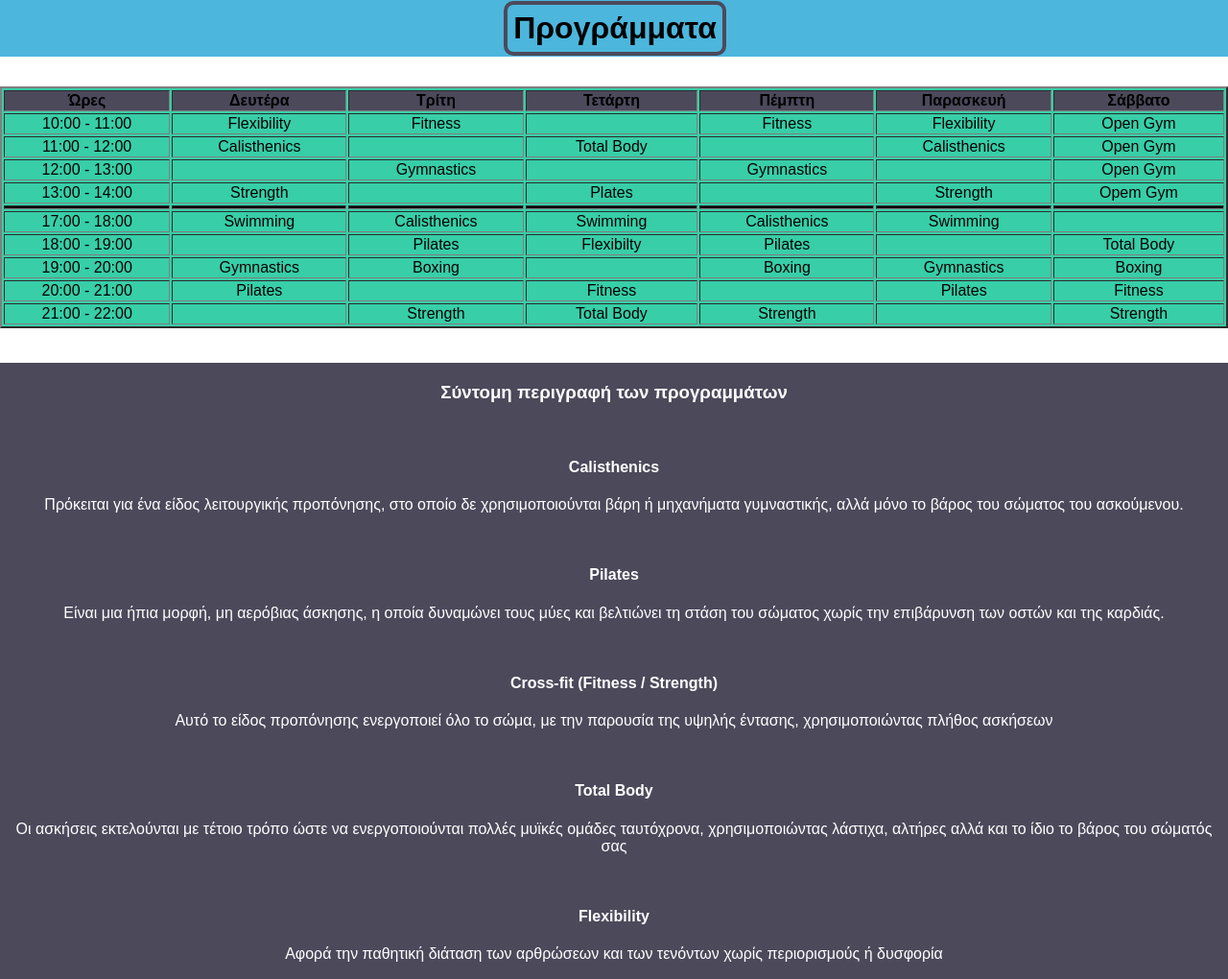
After one commit to irinizampet/gym, a Django app: page /programmaaaa/ in a window 1280 px wide. The commit adds this page. Shown: the whole page at 96% size. Run offline with Django 5.2, Linux system fonts and the light colour scheme.

Commit message:
μπομπιδες

```diff
--- a/jango/MyProject/mysite/gym/templates/login.html
+++ b/jango/MyProject/mysite/gym/templates/login.html
@@ -1,7 +1,8 @@
 <!DOCTYPE html>
 <html>
     <head>
-        <link rel="stylesheet" href="styles.css">
+        {% load static %}
+            <link rel="stylesheet" href="{% static 'styles.css' %}">
         <title>Log In</title>
     </head>
     <body>
--- a/jango/MyProject/mysite/gym/templates/passreset.html
+++ b/jango/MyProject/mysite/gym/templates/passreset.html
@@ -2,6 +2,8 @@
 <html>
 <head>
     <meta charset="UTF-8">
+    {% load static %}
+        <link rel="stylesheet" href="{% static 'styles.css' %}">
     <title>Ανάκτηση Κωδικού</title>
 </head>
 <body>
--- a/jango/MyProject/mysite/gym/templates/signup.html
+++ b/jango/MyProject/mysite/gym/templates/signup.html
@@ -2,6 +2,8 @@
 <html>
 <head>
     <meta charset="UTF-8">
+    {% load static %}
+        <link rel="stylesheet" href="{% static 'styles.css' %}">
     <title>Εγγραφή</title>
 </head>
 <body>
--- /dev/null
+++ b/jango/MyProject/mysite/gym/templates/Πρόγραμμα.html
@@ -0,0 +1,155 @@
+<!DOCTYPE html>
+<html>
+  <head>
+    {% load static %}
+            <link rel="stylesheet" href="{% static 'styles.css' %}">
+  </head>
+  <body>
+    <header>
+      <h1> Προγράμματα </h1>
+    </header>
+    <br>
+    <br>
+    <br>
+    <br>
+    <br>
+       <table border="2" style="background-color:rgb(55, 206, 168)">
+            <tr align="center" style="background-color: rgb(76, 73, 91);">
+                <th width="200"> Ώρες</th>
+                <th width="200"> Δευτέρα </th>
+                <th width="200"> Τρίτη </th>
+                <th width="200"> Τετάρτη </th>
+                <th width="200"> Πέμπτη </th>
+                <th width="200"> Παρασκευή </th>
+                <th width="200"> Σάββατο </th>
+           </tr>
+           <tr align="center">
+               <td> 10:00 - 11:00 </td>
+               <td> Flexibility </td>
+               <td> Fitness </td>
+               <td>  </td>
+               <td> Fitness </td>
+               <td> Flexibility </td>
+               <td> Open Gym </td>
+          </tr>
+          <tr align="center">
+            <td> 11:00 - 12:00 </td>
+            <td> Calisthenics </td>
+            <td>  </td>
+            <td> Total Body </td>
+            <td>  </td>
+            <td> Calisthenics </td>
+            <td> Open Gym </td>
+          </tr>
+          <tr align="center">
+            <td> 12:00 - 13:00  </td>
+            <td>  </td>
+            <td> Gymnastics </td>
+            <td>  </td>
+            <td> Gymnastics </td>
+            <td>  </td>
+            <td> Open Gym </td>
+          </tr>
+          <tr align="center">
+            <td> 13:00 - 14:00 </td>
+            <td> Strength</td>
+            <td>  </td>
+            <td> Plates </td>
+            <td>  </td>
+            <td> Strength </td>
+            <td> Opem Gym </td>
+          </tr>
+          <tr style="background-color: black;">
+            <td>  </td>
+            <td>  </td>
+            <td>  </td>
+            <td>  </td>
+            <td>  </td>
+            <td>  </td>
+            <td>  </td>
+          </tr>
+          <tr align="center">
+            <td> 17:00 - 18:00 </td>
+            <td> Swimming </td>
+            <td> Calisthenics </td>
+            <td> Swimming </td>
+            <td> Calisthenics </td>
+            <td> Swimming </td>
+            <td>  </td>
+          </tr>
+          <tr align="center">
+            <td> 18:00 - 19:00 </td>
+            <td>  </td>
+            <td> Pilates </td>
+            <td> Flexibilty </td>
+            <td> Pilates </td>
+            <td>  </td>
+            <td> Total Body</td>
+          </tr>
+          <tr align="center">
+            <td> 19:00 - 20:00 </td>
+            <td> Gymnastics </td>
+            <td> Boxing </td>
+            <td>  </td>
+            <td> Boxing </td>
+            <td> Gymnastics </td>
+            <td> Boxing </td>
+          </tr>
+          <tr align="center">
+            <td> 20:00 - 21:00 </td>
+            <td> Pilates  </td>
+            <td>  </td>
+            <td> Fitness </td>
+            <td>  </td>
+            <td> Pilates</td>
+            <td> Fitness </td>
+          </tr>
+          <tr align="center">
+            <td> 21:00 - 22:00 </td>
+            <td>  </td>
+            <td> Strength </td>
+            <td> Total Body </td>
+            <td> Strength </td>
+            <td>  </td>
+            <td> Strength </td>
+          </tr>
+
+
+
+
+
+
+
+
+
+
+
+        </table>
+        <br>
+        <br>
+        <footer style="background-color: rgb(76, 73, 91)">
+         <h3> Σύντομη περιγραφή των προγραμμάτων </h3>
+         <br>
+         <h4> Calisthenics </h4>
+         <p> Πρόκειται για ένα είδος λειτουργικής προπόνησης, στο οποίο δε χρησιμοποιούνται βάρη ή μηχανήματα γυμναστικής, αλλά μόνο το βάρος του σώματος του ασκούμενου.</p>
+         <br>
+         <h4> Pilates</h4>
+         <p> Είναι μια ήπια μορφή, μη αερόβιας άσκησης, η οποία δυναμώνει τους μύες και βελτιώνει τη στάση του σώματος χωρίς την επιβάρυνση των οστών και της καρδιάς.</p>
+         <br>
+         <h4> Cross-fit (Fitness / Strength)</h4>
+         <p>Αυτό το είδος προπόνησης ενεργοποιεί όλο το σώμα, με την παρουσία της υψηλής έντασης, χρησιμοποιώντας πλήθος ασκήσεων</p>
+         <br>
+         <h4> Total Body</h4>
+         <p>Οι ασκήσεις εκτελούνται με τέτοιο τρόπο ώστε να ενεργοποιούνται πολλές μυϊκές ομάδες ταυτόχρονα, χρησιμοποιώντας λάστιχα, αλτήρες αλλά και το ίδιο το βάρος του σώματός σας</p>
+         <br>
+         <h4> Flexibility</h4>
+         <p> Aφορά την παθητική διάταση των αρθρώσεων και των τενόντων χωρίς περιορισμούς ή δυσφορία </p>
+        </footer>
+
+    </body>
+
+
+
+
+
+</html>
--- a/jango/MyProject/mysite/gym/templates/περιβαλλονχρηστη.html
+++ b/jango/MyProject/mysite/gym/templates/περιβαλλονχρηστη.html
@@ -1,8 +1,9 @@
 <!DOCTYPE html>
 <html>
     <head>
+        {% load static %}
+            <link rel="stylesheet" href="{% static 'περιβαλλονχρηστη.css' %}">
         <meta name="viewport" content="width=device-width, initial-scale=1.0" />
-        <link rel="stylesheet" href="περιβαλλονχρηστη.css">
         <title>Lifting and coding</title>
     </head>
     <body>
--- a/jango/MyProject/mysite/gym/urls.py
+++ b/jango/MyProject/mysite/gym/urls.py
@@ -7,4 +7,8 @@ urlpatterns = [
     path('signup/', views.signup_view, name='signup'),
     path('passreset/', views.password_reset_view, name='passreset'),
     path('', views.index_view, name='index'),
+    path('filosofia/', views.filosofia_view, name='filosofia'),
+    path('prop/', views.προπονητες_view, name='Προπονητές'),
+    path('contact/', views.contact_view, name='contact'),
+    path('programmaaaa/', views.Programmata_view, name='Πρόγραμμα'),
 ]
--- a/jango/MyProject/mysite/gym/views.py
+++ b/jango/MyProject/mysite/gym/views.py
@@ -62,3 +62,15 @@ def dashboard_view(request):
 
 def index_view(request):
     return render(request, 'index.html')  # ή το αρχικό σου template
+
+def filosofia_view(request):
+    return render(request, 'filosofia.html')
+
+def contact_view(request):
+    return render(request, 'contact.html')
+
+def Programmata_view(request):
+    return render(request, 'Πρόγραμμα.html')
+
+def προπονητες_view(request):
+    return render(request, 'Προπονητές.html')
```
Also changed, not shown: jango/MyProject/mysite/gym/static/περιβαλλονχρηστη.css (added, +74 -0 lines), jango/MyProject/mysite/gym/templates/contact.html (added, +29 -0 lines), jango/MyProject/mysite/gym/templates/filosofia.html (added, +23 -0 lines), jango/MyProject/mysite/gym/templates/index.html (+8 -18 lines), jango/MyProject/mysite/gym/templates/styles.css (deleted, +0 -149 lines), jango/MyProject/mysite/gym/templates/Προπονητές.html (added, +87 -0 lines), jango/MyProject/mysite/db.sqlite3.
